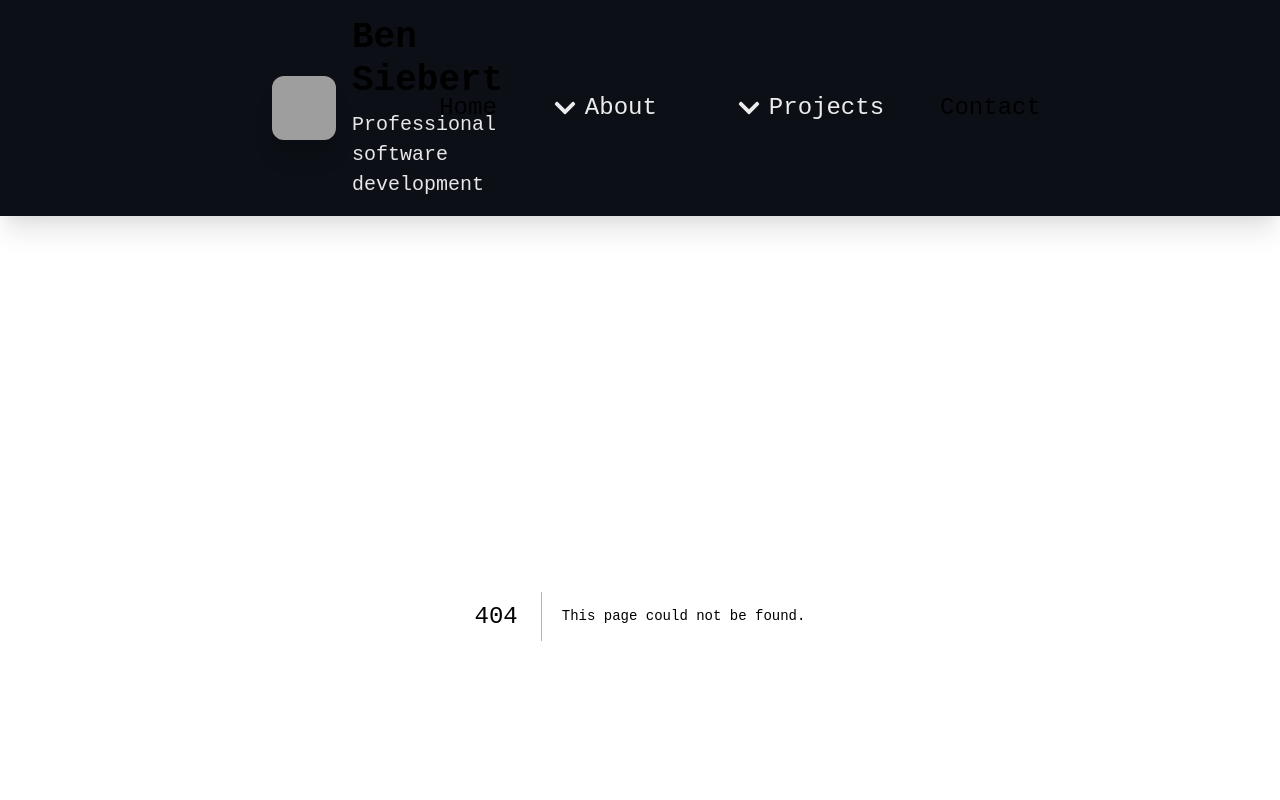
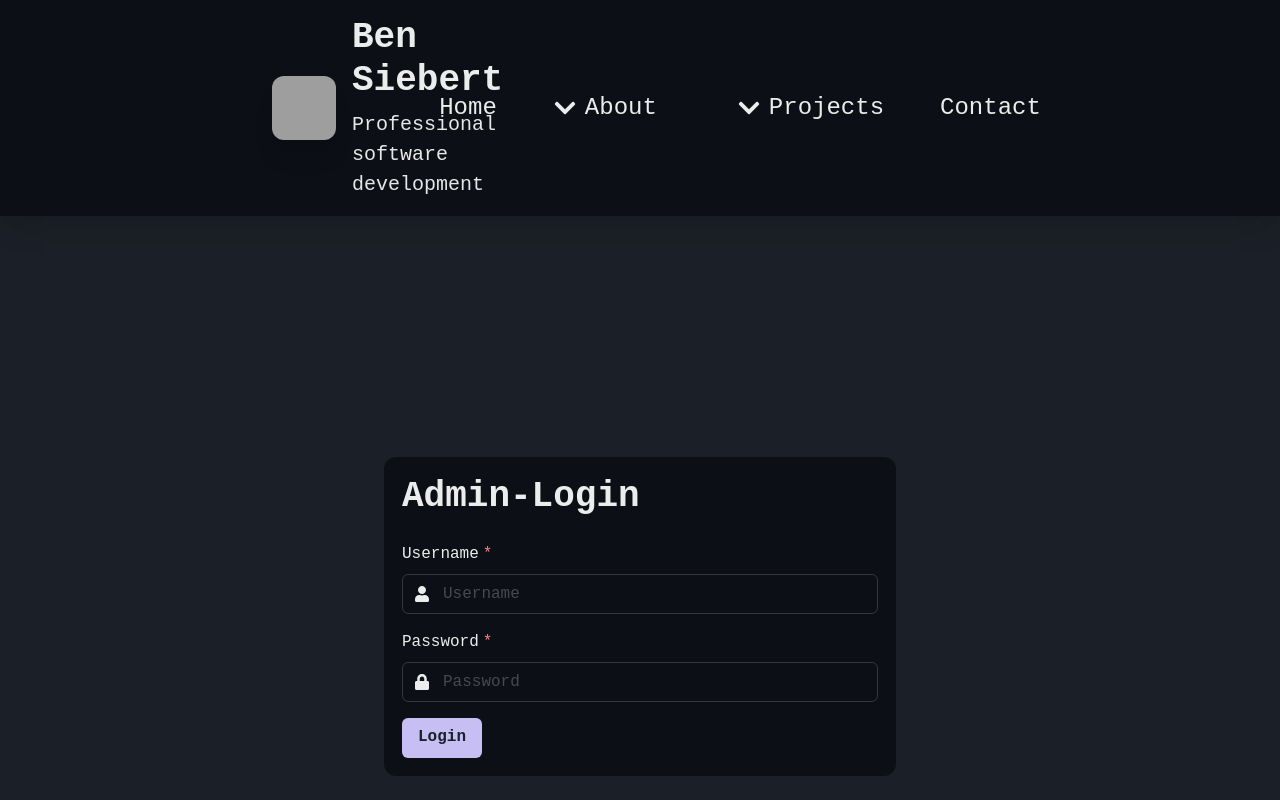
Before and after one commit to MCTzOCK/website-v4, a Next.js app: page /admin/login in a window 1280 px wide. Before the commit this address had no page. Shown: the top 800 px of the page. Built offline with nearby package versions, Linux system fonts and the light colour scheme; grey boxes are pictures that could not be loaded.

Commit message:
Admin Auth Flow

```diff
--- a/package.json
+++ b/package.json
@@ -13,6 +13,7 @@
     "@emotion/react": "^11.11.1",
     "@emotion/styled": "^11.11.0",
     "@types/express": "^4.17.17",
+    "@types/js-cookie": "^3.0.3",
     "@types/jsonwebtoken": "^9.0.2",
     "@types/node": "20.2.5",
     "@types/react": "18.2.9",
@@ -22,6 +23,7 @@
     "eslint-config-next": "13.4.4",
     "express": "^4.18.2",
     "framer-motion": "^10.12.16",
+    "js-cookie": "^3.0.5",
     "jsonwebtoken": "^9.0.0",
     "mongoose": "^7.2.3",
     "next": "13.4.4",
--- a/src/lib/jwt.ts
+++ b/src/lib/jwt.ts
@@ -12,6 +12,6 @@ import jwt from "jsonwebtoken";
 
 export default function createJwt(username: string): string {
   return jwt.sign({ username }, process.env.JWT_SECRET as string, {
-    expiresIn: "1d",
+    expiresIn: "30d",
   });
 }
--- /dev/null
+++ b/src/lib/useAuthState.ts
@@ -0,0 +1,40 @@
+/**
+ * src/lib/useAuthState.ts
+ *
+ * Author: Ben Siebert <hello@ben-siebert.de>
+ * Copyright: Copyright (c) 2018-2023 Ben Siebert. All rights reserved.
+ * License: Project License
+ * Created At: 10.06.2023
+ *
+ */
+
+import { useEffect, useState } from "react";
+import Cookies from "js-cookie";
+
+export default function useAuthState(): {
+  loggedIn: boolean;
+  loaded: boolean;
+} {
+  const [state, setState] = useState({
+    loggedIn: false,
+    loaded: false,
+  });
+
+  useEffect(() => {
+    if (Cookies.get("token") != undefined) {
+      fetch("/api/account/verify").then((res) => {
+        setState({
+          loaded: true,
+          loggedIn: res.status === 200,
+        });
+      });
+    } else {
+      setState({
+        loaded: true,
+        loggedIn: false,
+      });
+    }
+  }, []);
+
+  return state;
+}
--- /dev/null
+++ b/src/pages/admin/login.tsx
@@ -0,0 +1,123 @@
+/**
+ * src/pages/admin/login.tsx
+ *
+ * Author: Ben Siebert <hello@ben-siebert.de>
+ * Copyright: Copyright (c) 2018-2023 Ben Siebert. All rights reserved.
+ * License: Project License
+ * Created At: 10.06.2023
+ *
+ */
+
+import * as React from "react";
+import { useRouter } from "next/router";
+import useAuthState from "@/lib/useAuthState";
+import {
+  Box,
+  Button,
+  ButtonGroup,
+  Flex,
+  FormControl,
+  FormLabel,
+  Heading,
+  Input,
+  InputGroup,
+  InputLeftElement,
+  Stack,
+} from "@chakra-ui/react";
+import { FaLock, FaUser } from "react-icons/fa";
+import Cookies from "js-cookie";
+
+export default function Login() {
+  const authState = useAuthState();
+  const router = useRouter();
+
+  React.useEffect(() => {
+    console.log(authState);
+    if (authState && authState.loaded && authState.loggedIn) {
+      router.push("/admin");
+    }
+  }, [authState, router]);
+  return (
+    <>
+      <Flex
+        w={"100%"}
+        minH={"100vh"}
+        h={"fit-content"}
+        alignItems={"center"}
+        justifyContent={"center"}
+      >
+        <Box rounded={"xl"} bgColor={"black"} p={18} minW={"40%"}>
+          <Heading>Admin-Login</Heading>
+          <form
+            onSubmit={async (e) => {
+              e.preventDefault();
+
+              const username = (
+                e.currentTarget.elements.namedItem(
+                  "username"
+                ) as HTMLInputElement
+              ).value;
+              const password = (
+                e.currentTarget.elements.namedItem(
+                  "password"
+                ) as HTMLInputElement
+              ).value;
+
+              const res = await fetch("/api/account/login", {
+                method: "POST",
+                body: JSON.stringify({
+                  username,
+                  password,
+                }),
+                headers: {
+                  "Content-Type": "application/json",
+                },
+              });
+
+              if (res.status === 200) {
+                Cookies.set("token", (await res.json()).token);
+                router.push("/admin");
+              } else {
+                alert("Login failed!");
+              }
+            }}
+          >
+            <Stack mt={6} gap={4}>
+              <FormControl isRequired>
+                <FormLabel>Username</FormLabel>
+                <InputGroup>
+                  <InputLeftElement>
+                    <FaUser />
+                  </InputLeftElement>
+                  <Input
+                    type={"text"}
+                    name={"username"}
+                    placeholder={"Username"}
+                  />
+                </InputGroup>
+              </FormControl>
+              <FormControl isRequired>
+                <FormLabel>Password</FormLabel>
+                <InputGroup>
+                  <InputLeftElement>
+                    <FaLock />
+                  </InputLeftElement>
+                  <Input
+                    type={"password"}
+                    name={"password"}
+                    placeholder={"Password"}
+                  />
+                </InputGroup>
+              </FormControl>
+              <ButtonGroup>
+                <Button colorScheme={"primary"} type={"submit"}>
+                  Login
+                </Button>
+              </ButtonGroup>
+            </Stack>
+          </form>
+        </Box>
+      </Flex>
+    </>
+  );
+}
--- /dev/null
+++ b/src/pages/api/account/verify.ts
@@ -0,0 +1,55 @@
+/**
+ * src/pages/api/account/verify.ts
+ *
+ * Author: Ben Siebert <hello@ben-siebert.de>
+ * Copyright: Copyright (c) 2018-2023 Ben Siebert. All rights reserved.
+ * License: Project License
+ * Created At: 10.06.2023
+ *
+ */
+
+import { NextApiRequest, NextApiResponse } from "next";
+import mongoConnect from "@/lib/mongoConnect";
+import jwt from "jsonwebtoken";
+import UserModel from "@/lib/models/UserModel";
+
+export default async function handleRequest(
+  req: NextApiRequest,
+  res: NextApiResponse
+) {
+  try {
+    await mongoConnect();
+
+    const decoded = jwt.verify(
+      req.cookies.token as string,
+      process.env.JWT_SECRET as string,
+      {}
+    ) as any;
+
+    if (!decoded) {
+      res.status(401).json({
+        error: "Invalid token",
+      });
+      return;
+    }
+
+    const user = await UserModel.findOne({
+      username: decoded.username,
+    });
+
+    if (!user) {
+      res.status(401).json({
+        error: "Invalid token",
+      });
+      return;
+    }
+
+    res.status(200).json({
+      success: true,
+    });
+  } catch (e) {
+    res.status(500).json({
+      error: "Internal server error",
+    });
+  }
+}
```
Also changed, not shown: src/pages/admin/index.tsx (+33 -0 lines), src/pages/index.tsx (+3 -13 lines), 1 other file (tests, documents, lock files or other folders).
